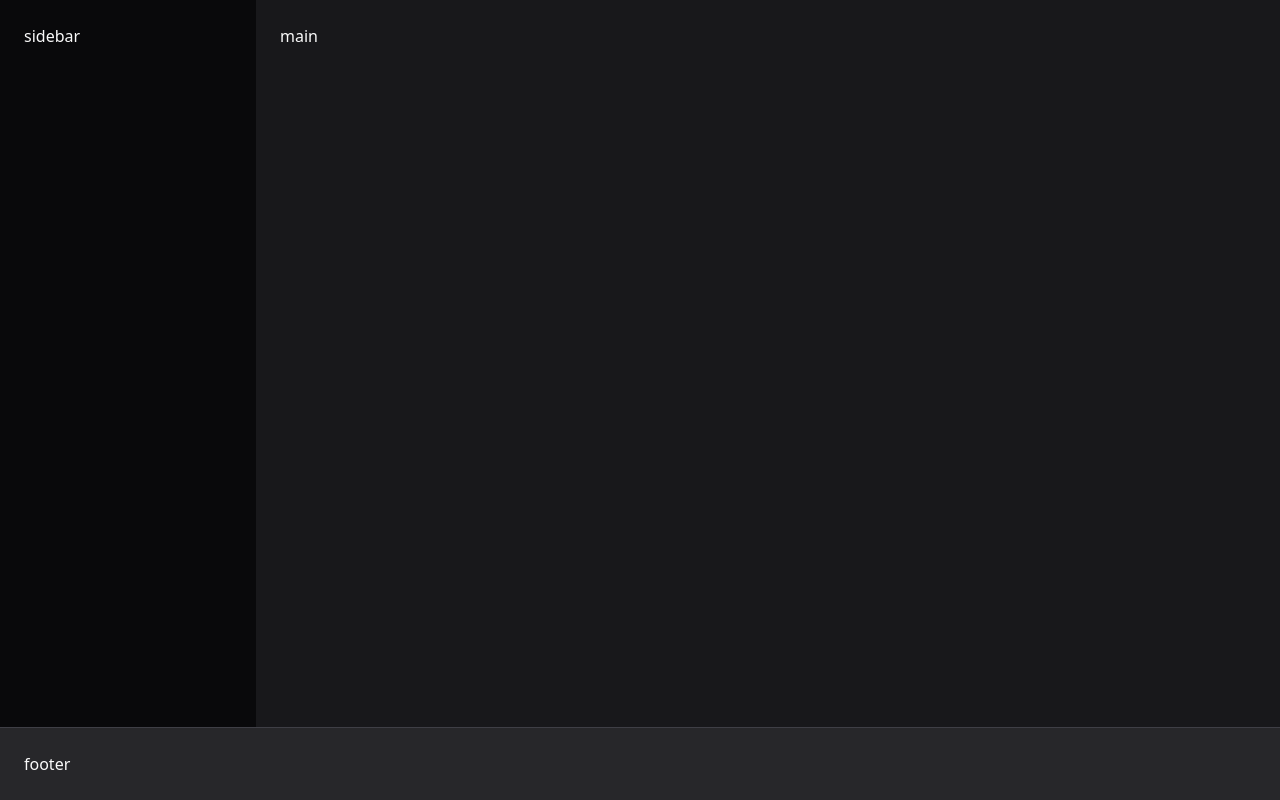
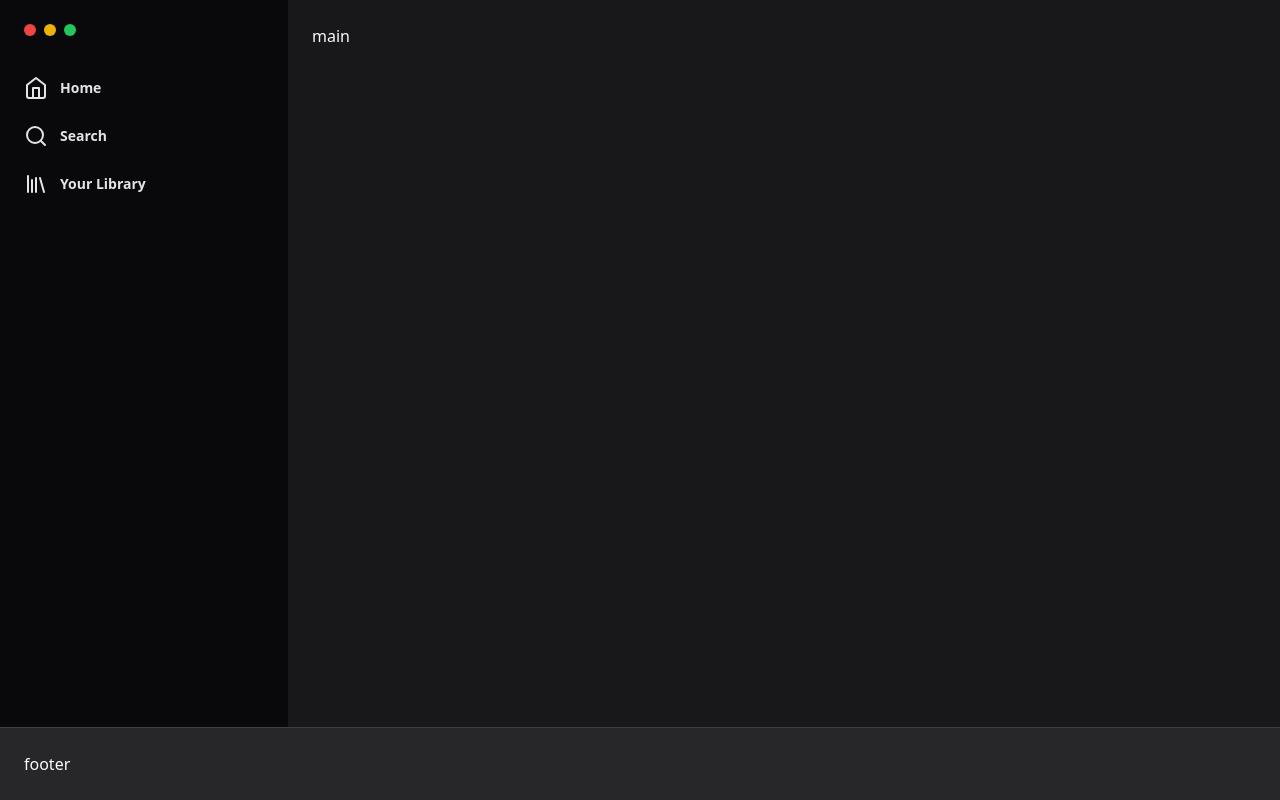
Before and after one commit to Rafaelse6/tailwind-spotify, a Next.js app in the folder tailwind-spotify/: page / in a window 1280 px wide. Built offline with nearby package versions, Linux system fonts and the light colour scheme.

Commit message:
Navigation icons

```diff
--- a/tailwind-spotify/package.json
+++ b/tailwind-spotify/package.json
@@ -15,6 +15,7 @@
     "autoprefixer": "10.4.14",
     "eslint": "8.46.0",
     "eslint-config-next": "13.4.13",
+    "lucide-react": "0.263.1",
     "next": "13.4.13",
     "postcss": "8.4.27",
     "react": "18.2.0",
--- a/tailwind-spotify/src/app/page.tsx
+++ b/tailwind-spotify/src/app/page.tsx
@@ -1,8 +1,38 @@
+import { HomeIcon, Search, Library } from "lucide-react";
+
 export default function Home() {
   return (
     <div className="h-screen flex flex-col">
       <div className="flex flex-1">
-        <aside className="w-64 bg-zinc-950 p-6">sidebar</aside>
+        <aside className="w-72 bg-zinc-950 p-6">
+          <div className="flex items-center gap-2">
+            <div className="w-3 h-3 bg-red-500 rounded-full"></div>
+            <div className="w-3 h-3 bg-yellow-500 rounded-full"></div>
+            <div className="w-3 h-3 bg-green-500 rounded-full"></div>
+          </div>
+
+          <nav className="space-y-6 mt-10">
+            <a
+              href=""
+              className="flex items-center gap-3 text-sm font-semibold text-zinc-200"
+            >
+              <HomeIcon />
+              Home
+            </a>
+            <a
+              href=""
+              className="flex items-center gap-3 text-sm font-semibold text-zinc-200"
+            >
+              <Search /> Search
+            </a>
+            <a
+              href=""
+              className="flex items-center gap-3 text-sm font-semibold text-zinc-200"
+            >
+              <Library /> Your Library
+            </a>
+          </nav>
+        </aside>
         <main className="flex-1 p-6">main</main>
       </div>
       <footer className="bg-zinc-800 border-t border-zinc-700 p-6 ">
```
Also changed, not shown: 1 other file (tests, documents, lock files or other folders).
